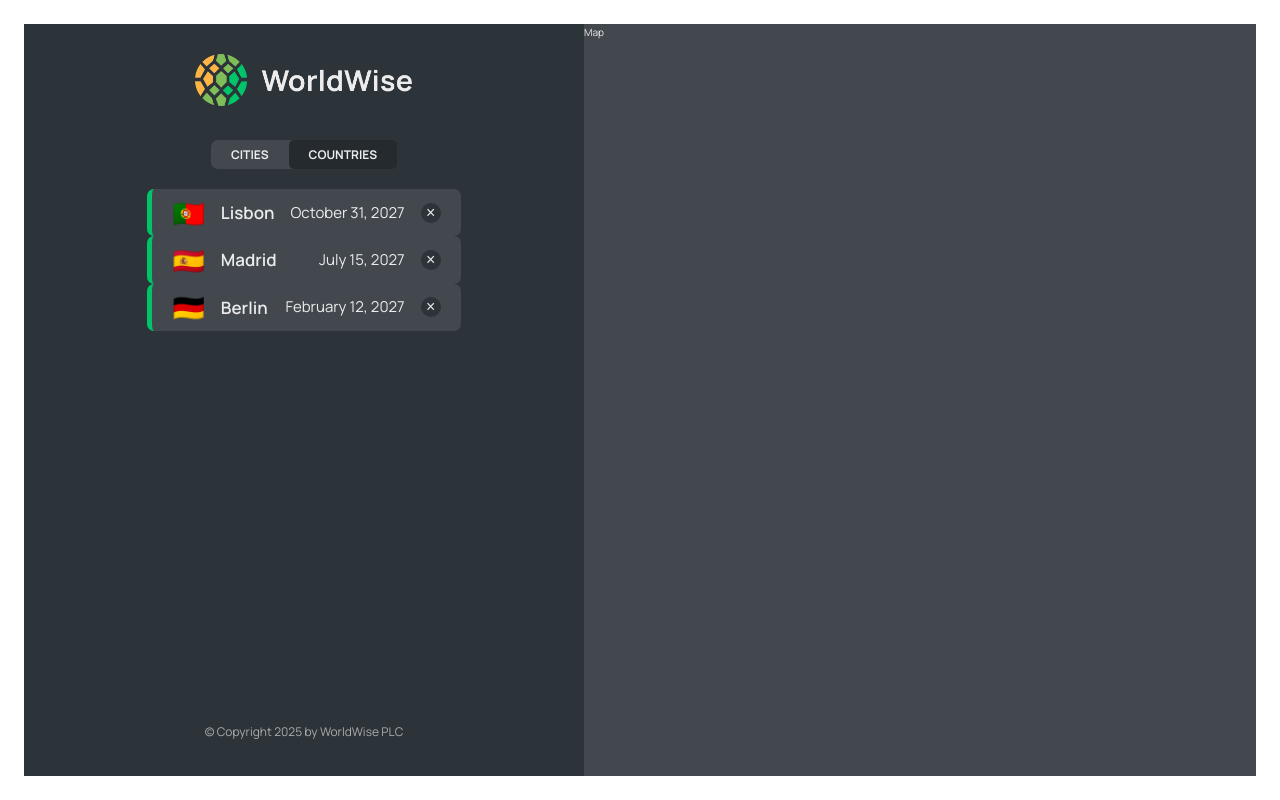
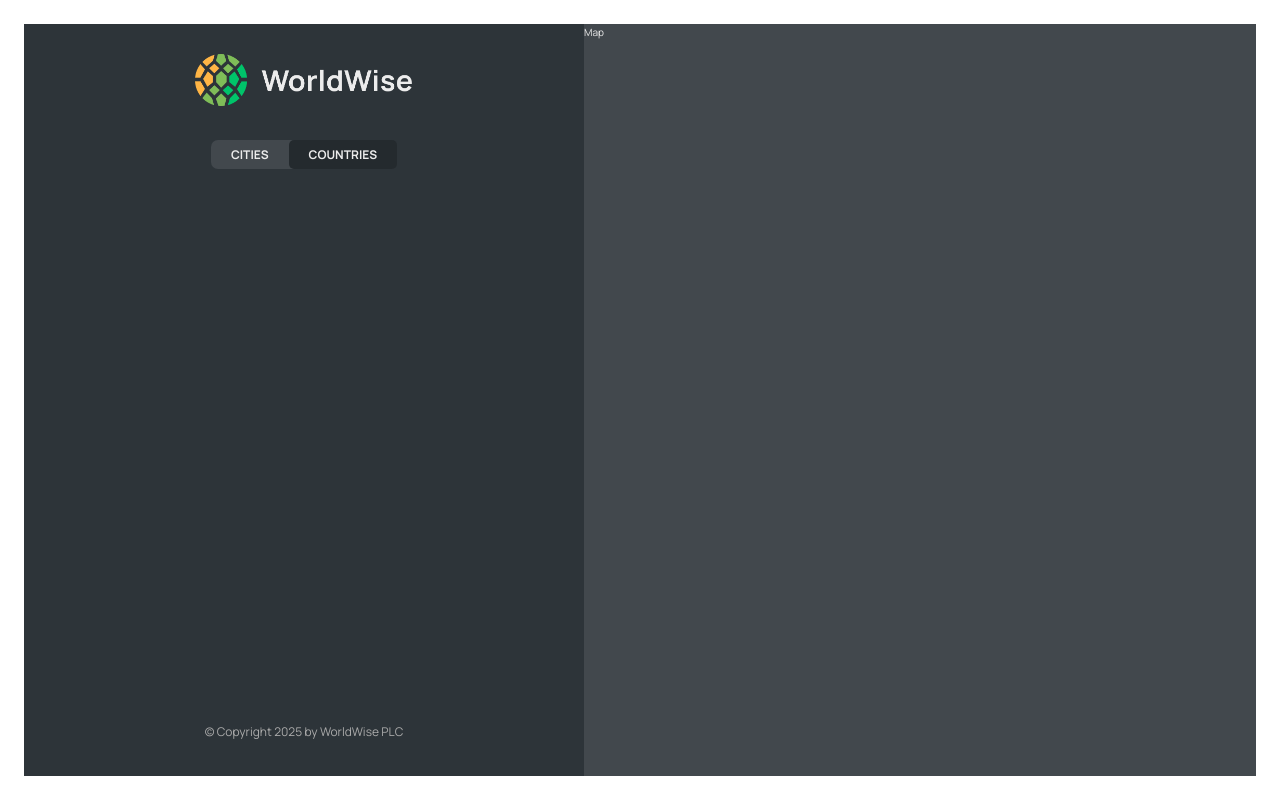
Before and after one commit to MBANS8A1/WorldWiseRecorder, a React (Vite) app: page /app/countries in a window 1280 px wide. Built offline with nearby package versions, Linux system fonts and the light colour scheme; data requests are answered from the project's data file.

Commit message:
I replaced the city references with country references in the CountryList.jsx file; the countries array (empty for now) will be completed from the cities prop, which was received within the CountryList component.

```diff
--- a/src/components/CityItem.jsx
+++ b/src/components/CityItem.jsx
@@ -14,7 +14,7 @@ function CityItem({ city }) {
     <li className={styles.cityItem}>
       <span className={styles.emoji}>{emoji}</span>
       <h3 className={styles.name}>{cityName}</h3>
-      <time className={styles.date}>{formatDate(date)}</time>
+      <time className={styles.date}>({formatDate(date)})</time>
       <button className={styles.deleteBtn}>&times;</button>
     </li>
   );
--- a/src/components/CountryList.jsx
+++ b/src/components/CountryList.jsx
@@ -1,7 +1,7 @@
-import CityItem from "./CityItem.jsx";
 import styles from "./CountryList.module.css";
 import Message from "./Message.jsx";
 import Spinner from "./Spinner.jsx";
+import CountryItem from "./CountryItem.jsx";
 function CountryList({ cities, isLoading }) {
   if (isLoading) return <Spinner />;
 
@@ -9,10 +9,12 @@ function CountryList({ cities, isLoading }) {
     return (
       <Message message="Add your first city by clicking on a city on the interactive map." />
     );
+
+  const countries = [];
   return (
     <ul className={styles.countrylist}>
-      {cities.map((city) => (
-        <CityItem city={city} key={city.id} />
+      {countries.map((country) => (
+        <CountryItem country={country} key={country.id} />
       ))}
     </ul>
   );
```
